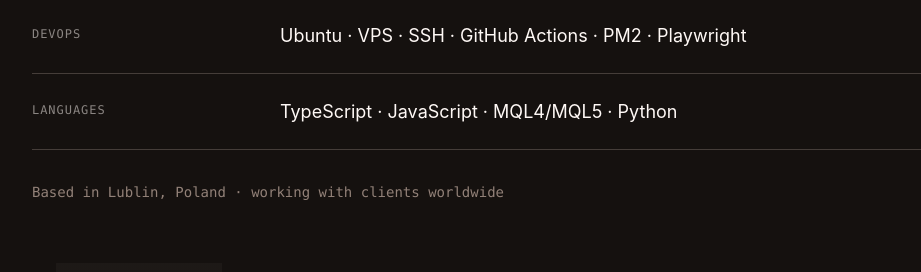
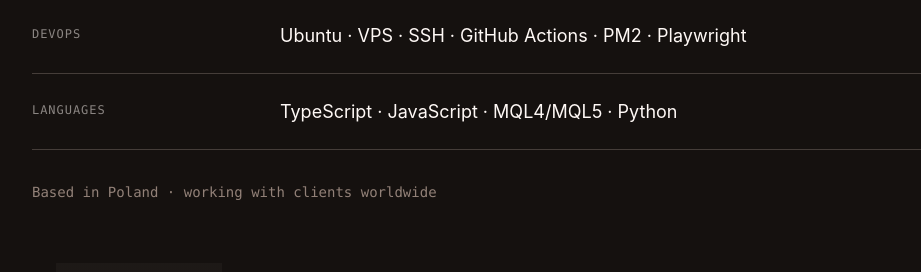
Before and after one commit to anastasiiabalv/anabalv-landing, a Nuxt app: page /about in a window 1280 px wide. Shown: the part 2179-2451 px from the top of the page, without its empty margins (8-929 px from the left). Built offline with nearby package versions, Linux system fonts and the light colour scheme.

Commit message:
fix(about): show only the country in the location line

```diff
--- a/app/pages/about.vue
+++ b/app/pages/about.vue
@@ -37,7 +37,7 @@
     </section>
 
     <ToolkitSection />
-    <p class="mt-8 mb-0 font-mono text-sm text-ink-400">Based in Lublin, Poland · working with clients worldwide</p>
+    <p class="mt-8 mb-0 font-mono text-sm text-ink-400">Based in Poland · working with clients worldwide</p>
 
     <ContactSection to="/contact" />
   </div>
```
